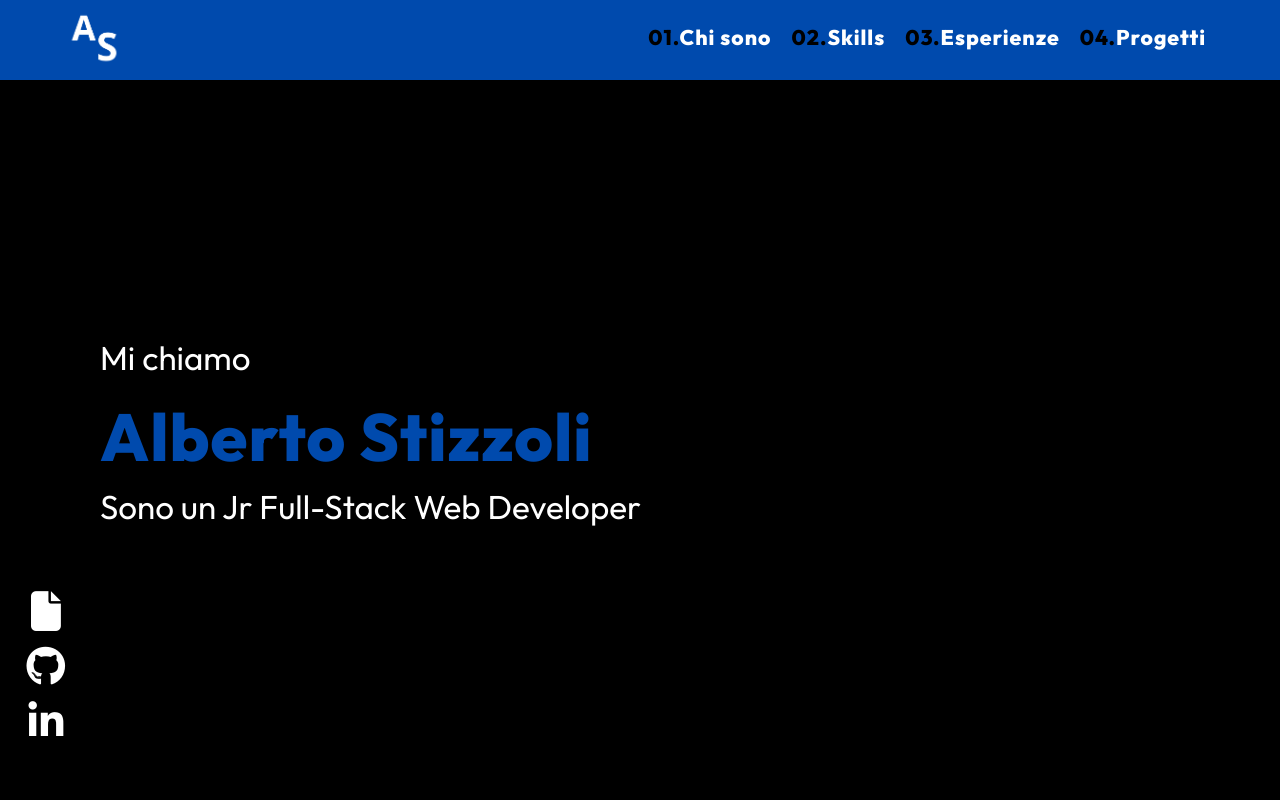
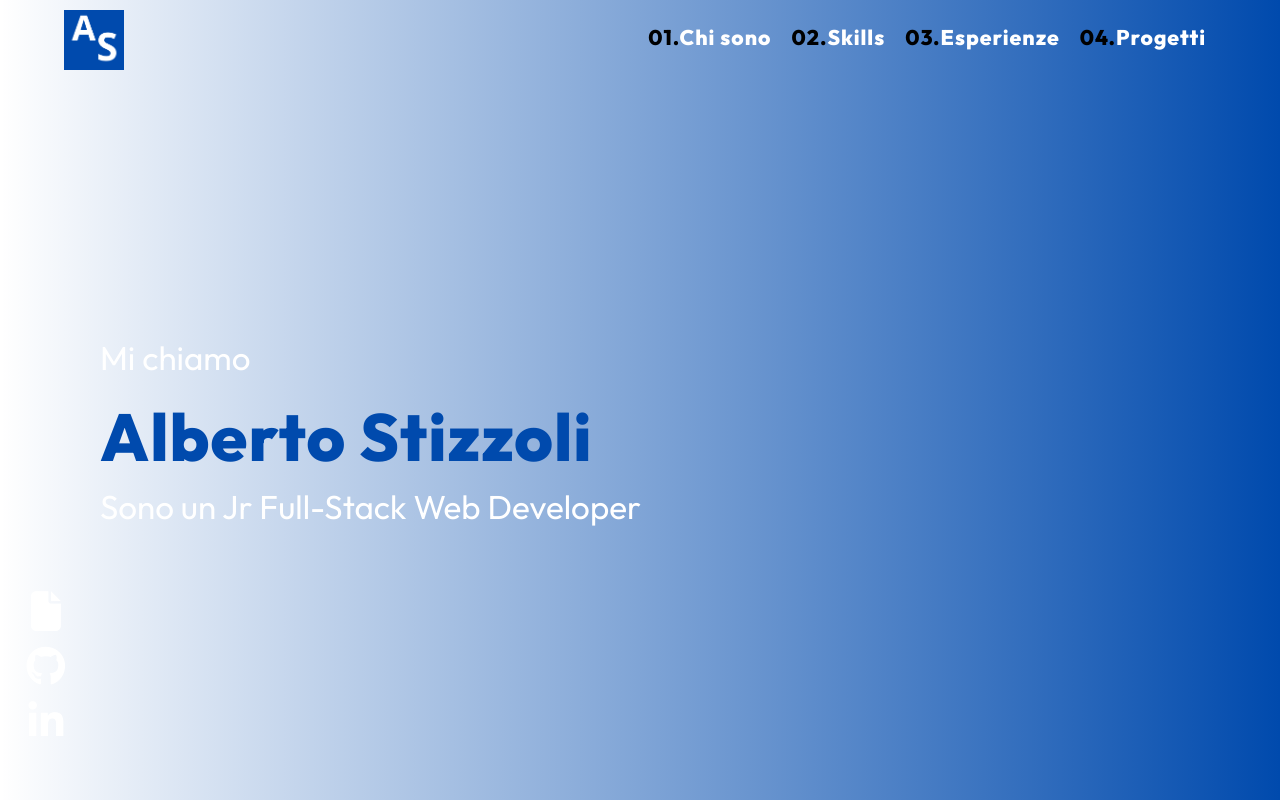
Before and after one commit to albertostizzoli/my-portfolio, a Vue app: page / in a window 1280 px wide. Shown: the top 800 px of the page. Built offline with nearby package versions, Linux system fonts and the light colour scheme; a web font is replaced by a local one.

Commit message:
change background color

```diff
--- a/src/assets/styles/main.scss
+++ b/src/assets/styles/main.scss
@@ -30,7 +30,7 @@ html {
 
 body {
   font-family:  "Outfit", serif;
-  background-color: black;
+  background: linear-gradient(to left, rgb(0, 74, 173), transparent);
 }
 
 ul li{
@@ -43,6 +43,11 @@ ul li{
   width: 10px;
 }
 
+/* Track*/
+::-webkit-scrollbar-track {
+  background: rgb(0, 74, 173);
+}
+
 /* Handle */
 ::-webkit-scrollbar-thumb {
   background: white;
--- a/src/components/HeaderSection.vue
+++ b/src/components/HeaderSection.vue
@@ -95,7 +95,7 @@ header {
     display: flex;
     justify-content: space-around;
     align-items: center;
-    background-color: rgb(0, 74, 173);
+    //background-color: rgb(0, 74, 173);
 
     nav {
         width: 90%;
--- a/src/components/LoaderComponent.vue
+++ b/src/components/LoaderComponent.vue
@@ -1,7 +1,3 @@
-<script>
-export default {};
-</script>
-
 <template>
   <div>
     <div class="container">
@@ -15,6 +11,13 @@ export default {};
   </div>
 </template>
 
+
+<script>
+export default {
+
+};
+</script>
+
 <style lang="scss" scoped>
 @use '../assets/styles/partials/variables' as *;
 
@@ -25,7 +28,7 @@ export default {};
   justify-content: center;
 
   #word {
-    width: 70%;
+    width: 100%;
     max-width: 400px;
 
     #animated-text {
```
